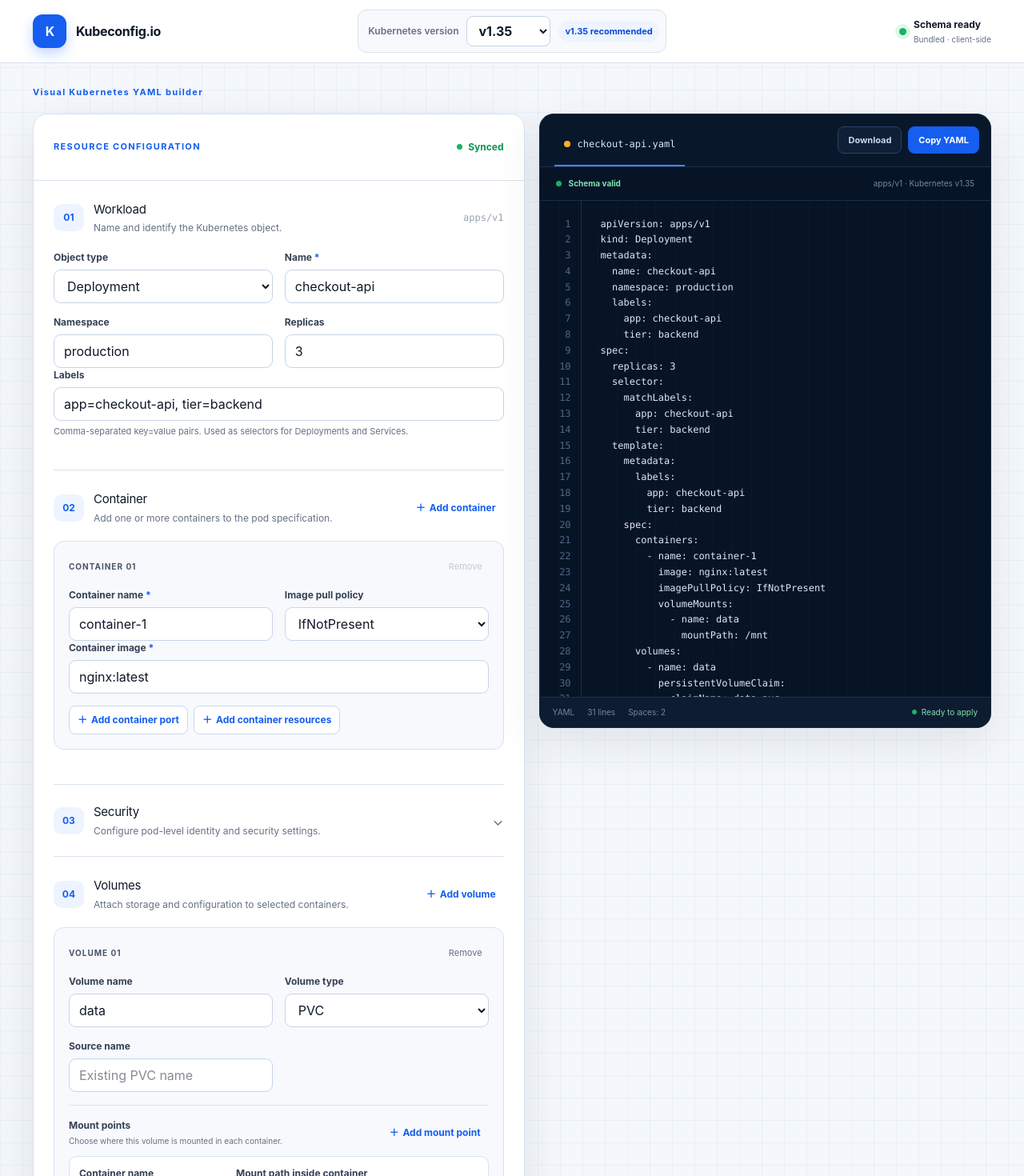
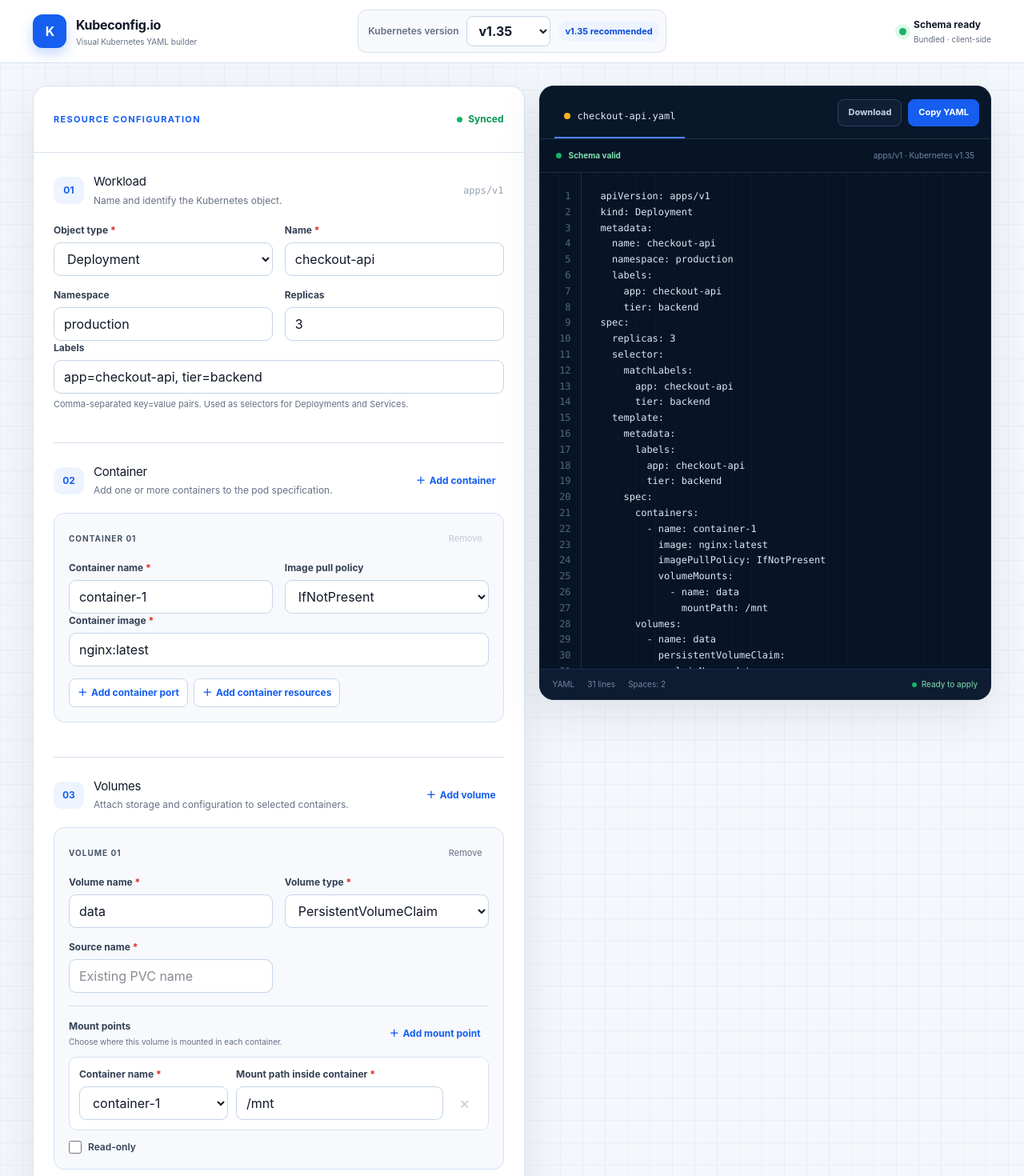
Before and after one commit to angapov/kubeconfig.io, a Next.js app: page / in a window 1280 px wide. Shown: the top 1470 px of the page at 80% size. Built offline with nearby package versions, Linux system fonts and the light colour scheme.

Commit message:
Reorder builder sections and mark required fields

```diff
--- a/app/globals.css
+++ b/app/globals.css
@@ -115,6 +115,12 @@ summary:focus-visible {
   letter-spacing: -0.02em;
 }
 
+.brand-tagline {
+  margin-top: 2px;
+  color: var(--muted);
+  font-size: 10px;
+}
+
 .version-picker {
   gap: 10px;
   padding: 7px 8px 7px 12px;
@@ -183,12 +189,6 @@ summary:focus-visible {
   box-shadow: 0 0 0 5px var(--green-soft);
 }
 
-.intro {
-  max-width: 1760px;
-  margin: 0 auto;
-  padding: 28px clamp(20px, 3.2vw, 54px) 18px;
-}
-
 .eyebrow,
 .panel-kicker {
   margin: 0;
@@ -201,7 +201,7 @@ summary:focus-visible {
 .workspace {
   max-width: 1760px;
   margin: 0 auto;
-  padding: 0 clamp(20px, 3.2vw, 54px) 54px;
+  padding: 28px clamp(20px, 3.2vw, 54px) 54px;
   display: grid;
   grid-template-columns: minmax(0, 1fr) minmax(500px, 0.92fr);
   align-items: start;
@@ -335,7 +335,7 @@ summary:focus-visible {
 }
 
 .required {
-  color: var(--blue);
+  color: #d92d20;
 }
 
 .field input,
--- a/app/page.tsx
+++ b/app/page.tsx
@@ -190,16 +190,21 @@ function SelectField({
   value,
   onChange,
   options,
+  required = false,
 }: {
   label: string;
   value: string;
   onChange: (value: string) => void;
   options: { value: string; label: string }[];
+  required?: boolean;
 }) {
   return (
     <label className="field">
-      <span className="field-label">{label}</span>
-      <select value={value} onChange={(event) => onChange(event.target.value)}>
+      <span className="field-label">
+        {label}
+        {required && <span className="required"> *</span>}
+      </span>
+      <select value={value} onChange={(event) => onChange(event.target.value)} required={required}>
         {options.map((option) => (
           <option key={option.value} value={option.value}>
             {option.label}
@@ -473,6 +478,7 @@ export default function Home() {
           </div>
           <div>
             <div className="brand-name">Kubeconfig.io</div>
+            <div className="brand-tagline">Visual Kubernetes YAML builder</div>
           </div>
         </div>
 
@@ -501,10 +507,6 @@ export default function Home() {
         </div>
       </header>
 
-      <section className="intro">
-        <p className="eyebrow">Visual Kubernetes YAML builder</p>
-      </section>
-
       <section className="workspace">
         <div className="builder-panel">
           <div className="panel-heading">
@@ -524,6 +526,7 @@ export default function Home() {
                   label="Object type"
                   value={kind}
                   onChange={(value) => setKind(value as ResourceKind)}
+                  required
                   options={[
                     { value: "Deployment", label: "Deployment" },
                     { value: "Pod", label: "Pod" },
@@ -674,6 +677,7 @@ export default function Home() {
                                 value={port.port}
                                 onChange={(value) => updateContainerPort(container.id, port.id, { port: value })}
                                 type="number"
+                                required
                               />
                               <SelectField
                                 label="Protocol"
@@ -742,33 +746,6 @@ export default function Home() {
               </section>
             )}
 
-            {kind !== "Service" && (
-              <section className="form-section collapsible-form-section">
-                <details
-                  className="security-section"
-                  open={securityExpanded}
-                  onToggle={(event) => setSecurityExpanded(event.currentTarget.open)}
-                >
-                  <summary>
-                    <span className="section-number">03</span>
-                    <div>
-                      <h3>Security</h3>
-                      <p>Configure pod-level identity and security settings.</p>
-                    </div>
-                    <span className="disclosure-icon" aria-hidden="true">⌄</span>
-                  </summary>
-                  <div className="security-content">
-                    <Field
-                      label="Service account name"
-                      value={serviceAccount}
-                      onChange={setServiceAccount}
-                      hint="Must exist in the selected namespace."
-                    />
-                  </div>
-                </details>
-              </section>
-            )}
-
             {kind === "Service" && (
             <section className="form-section">
               <div className="section-title with-action">
@@ -800,6 +777,7 @@ export default function Home() {
                       value={port.port}
                       onChange={(value) => updateServicePort(port.id, { port: value })}
                       type="number"
+                      required
                     />
                     <Field
                       label="Target port"
@@ -831,7 +809,7 @@ export default function Home() {
             {kind !== "Service" && (
               <section className="form-section">
                 <div className="section-title with-action">
-                  <span className="section-number">04</span>
+                  <span className="section-number">03</span>
                   <div><h3>Volumes</h3><p>Attach storage and configuration to selected containers.</p></div>
                   <button
                     className="text-action"
@@ -873,16 +851,22 @@ export default function Home() {
                         </button>
                       </div>
                       <div className="field-grid two-col">
-                        <Field label="Volume name" value={volume.name} onChange={(value) => updateVolume(volume.id, { name: value })} />
+                        <Field
+                          label="Volume name"
+                          value={volume.name}
+                          onChange={(value) => updateVolume(volume.id, { name: value })}
+                          required
+                        />
                         <SelectField
                           label="Volume type"
                           value={volume.type}
                           onChange={(value) => updateVolume(volume.id, { type: value as VolumeType, source: "" })}
+                          required
                           options={[
                             { value: "emptyDir", label: "emptyDir" },
                             { value: "configMap", label: "ConfigMap" },
                             { value: "secret", label: "Secret" },
-                            { value: "persistentVolumeClaim", label: "PVC" },
+                            { value: "persistentVolumeClaim", label: "PersistentVolumeClaim" },
                           ]}
                         />
                         <Field
@@ -890,6 +874,7 @@ export default function Home() {
                           value={volume.source}
                           onChange={(value) => updateVolume(volume.id, { source: value })}
                           placeholder={getVolumeSourcePlaceholder(volume.type)}
+                          required={volume.type !== "emptyDir"}
                         />
                       </div>
 
@@ -941,6 +926,7 @@ export default function Home() {
                                   value: String(container.id),
                                   label: container.name || `Container ${containerIndex + 1}`,
                                 }))}
+                                required
                               />
                               <Field
                                 label="Mount path inside container"
@@ -948,6 +934,7 @@ export default function Home() {
                                 onChange={(value) =>
                                   updateMountPoint(volume.id, mountPoint.id, { mountPath: value })
                                 }
+                                required
                               />
                               <button
                                 type="button"
@@ -980,6 +967,33 @@ export default function Home() {
                     </div>
                   ))}
                 </div>
+              </section>
+            )}
+
+            {kind !== "Service" && (
+              <section className="form-section collapsible-form-section">
+                <details
+                  className="security-section"
+                  open={securityExpanded}
+                  onToggle={(event) => setSecurityExpanded(event.currentTarget.open)}
+                >
+                  <summary>
+                    <span className="section-number">04</span>
+                    <div>
+                      <h3>Security</h3>
+                      <p>Configure pod-level identity and security settings.</p>
+                    </div>
+                    <span className="disclosure-icon" aria-hidden="true">⌄</span>
+                  </summary>
+                  <div className="security-content">
+                    <Field
+                      label="Service account name"
+                      value={serviceAccount}
+                      onChange={setServiceAccount}
+                      hint="Must exist in the selected namespace."
+                    />
+                  </div>
+                </details>
               </section>
             )}
 
```
